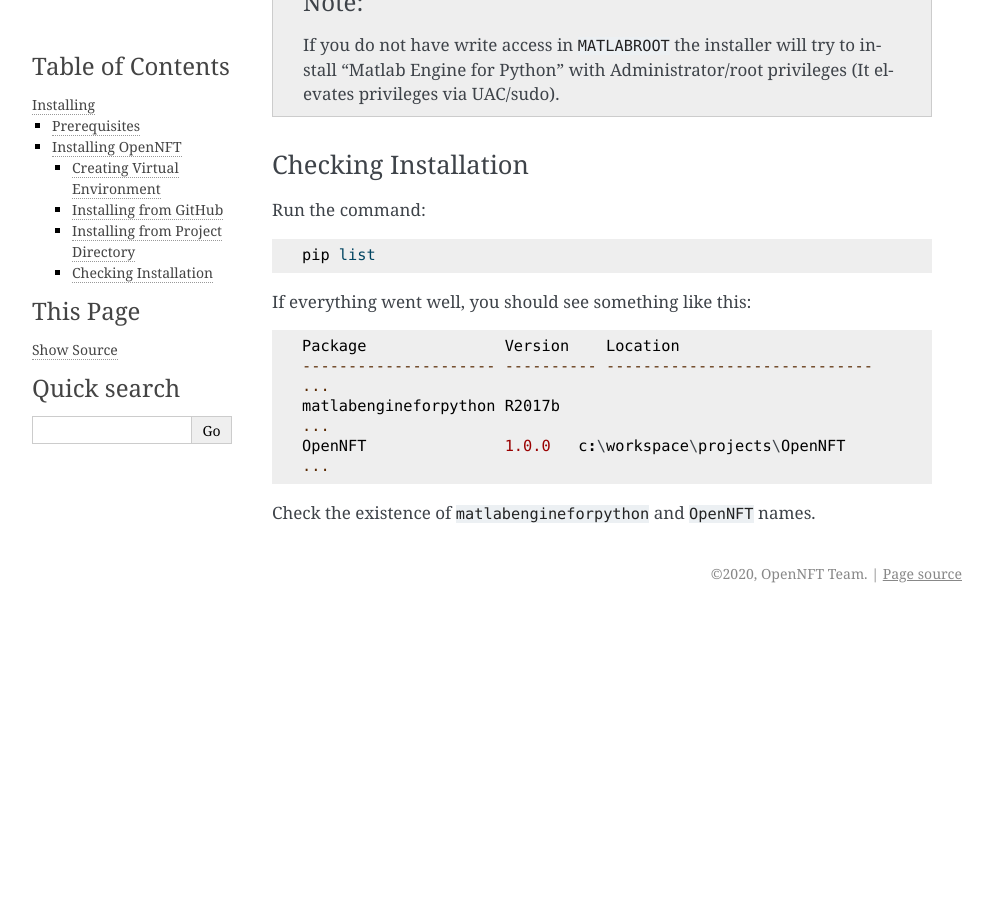
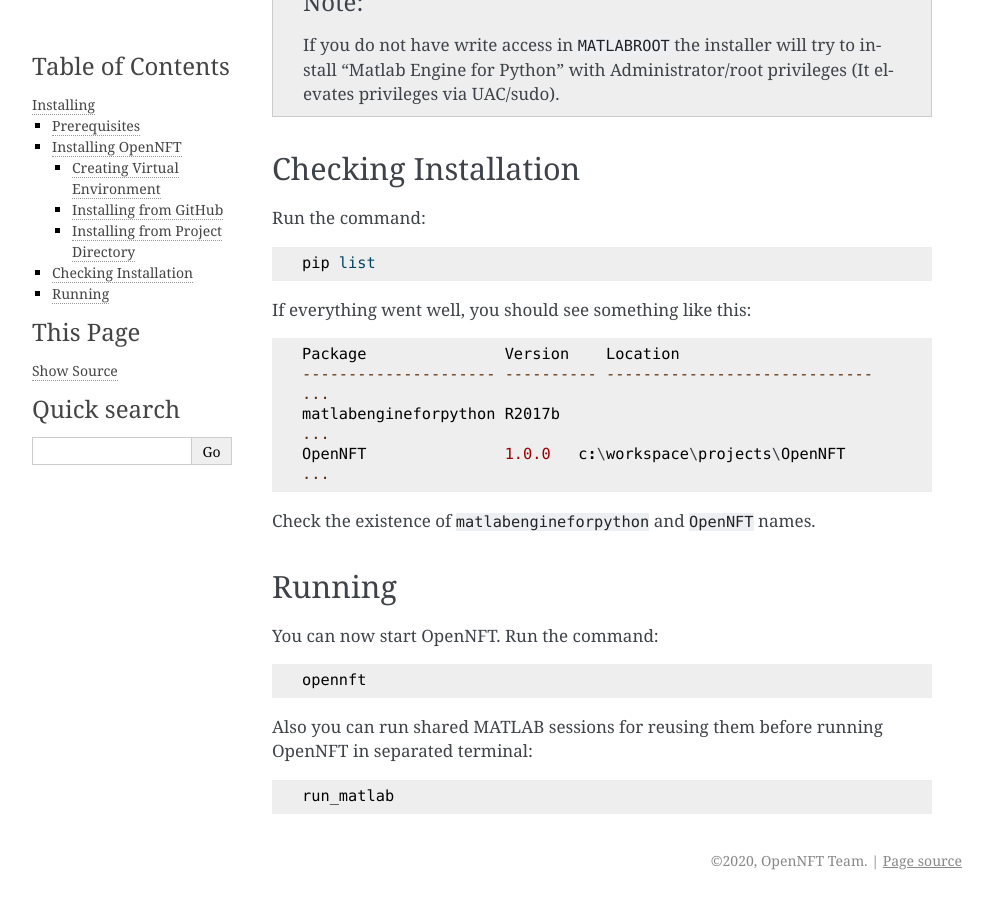
Before and after one commit to OpenNFT/OpenNFT, a Sphinx documentation site: the page built from docs/install.rst, in a window 1280 px wide and 900 px high, scrolled down 2840 px. Shown: the whole window, without its empty margins (148-1141 px from the left). Built offline with Sphinx 7.4.7, drawn with Linux system fonts in a browser that asks for light colours; before the commit the page ends 3453 px from its top, so only the background shows below that.

Commit message:
update "installing" docs

```diff
--- a/docs/install.rst
+++ b/docs/install.rst
@@ -140,7 +140,7 @@
 
 
 Checking Installation
-+++++++++++++++++++++
+---------------------
 
 Run the command:
 
@@ -161,3 +161,18 @@
     ...
 
 Check the existence of ``matlabengineforpython`` and ``OpenNFT`` names.
+
+Running
+-------
+
+You can now start OpenNFT. Run the command:
+
+.. code-block::
+
+    opennft
+
+Also you can run shared MATLAB sessions for reusing them before running OpenNFT in separated terminal:
+
+.. code-block::
+
+    run_matlab
```
